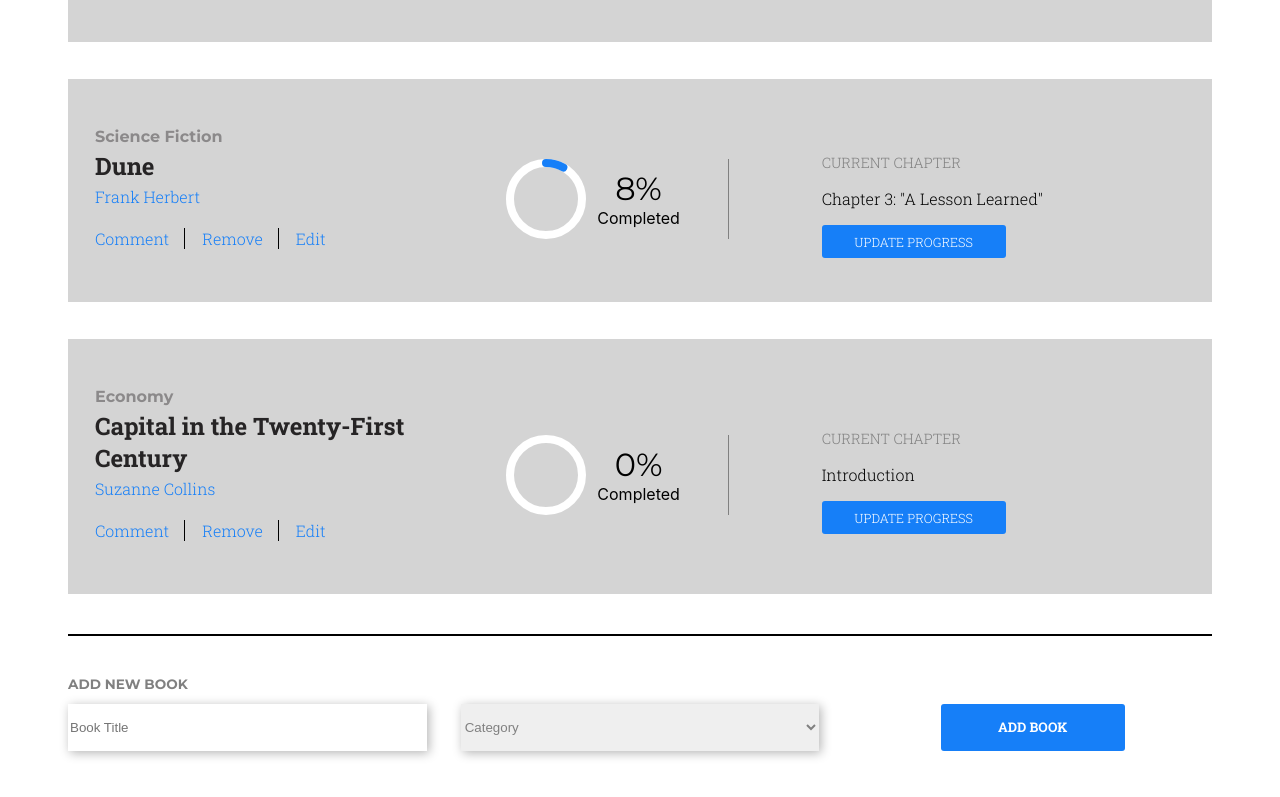
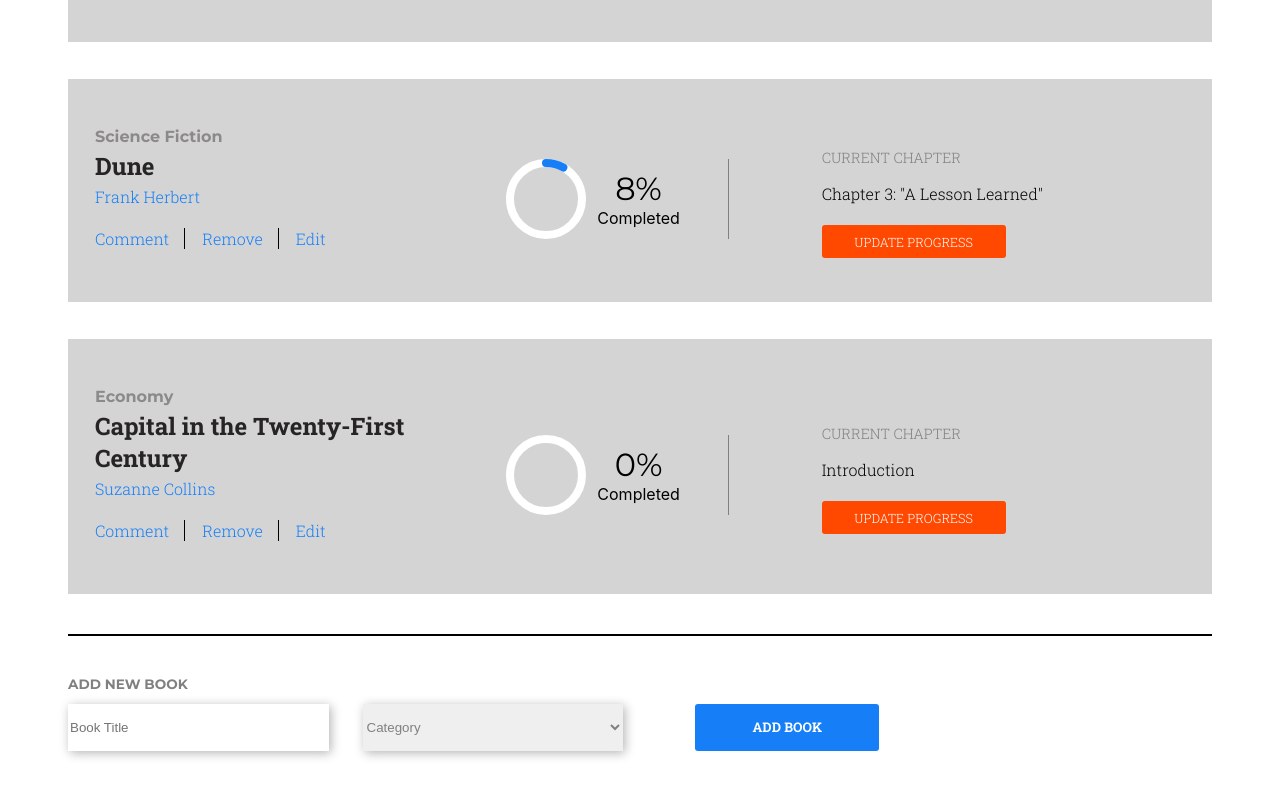
Before and after one commit to calebchris000/Bookstore, a React (Create React App) app: page / in a window 1280 px wide. Shown: the part 317-1114 px from the top of the page. Built offline with nearby package versions, Linux system fonts and the light colour scheme.

Commit message:
Add id to remove button with call to action color

```diff
--- a/src/components/Home.css
+++ b/src/components/Home.css
@@ -162,6 +162,11 @@
   font-family: "Roboto Slab", sans-serif;
   font-size: 0.8rem;
   border-radius: 3px;
+  margin: 5px 0;
+}
+
+#updateButton:last-child {
+  background-color: rgb(255, 72, 0);
 }
 
 .addBook {
@@ -179,7 +184,7 @@
 .addBookContainer {
   display: grid;
   gap: 2.125rem;
-  grid-template-columns: repeat(3, 1fr);
+  grid-template-columns: repeat(4, 1fr);
 }
 
 .category {
```
